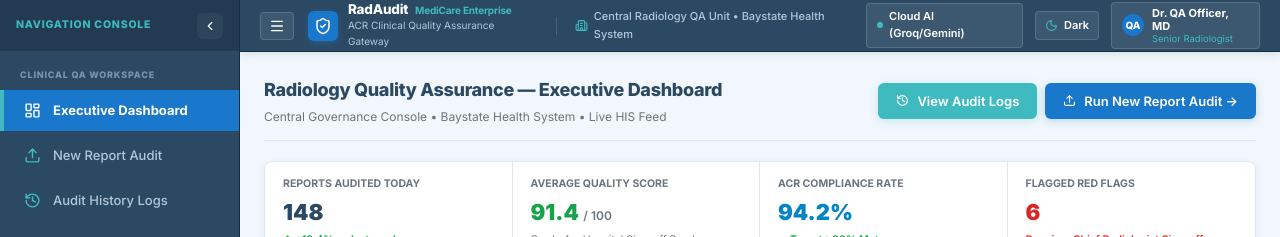
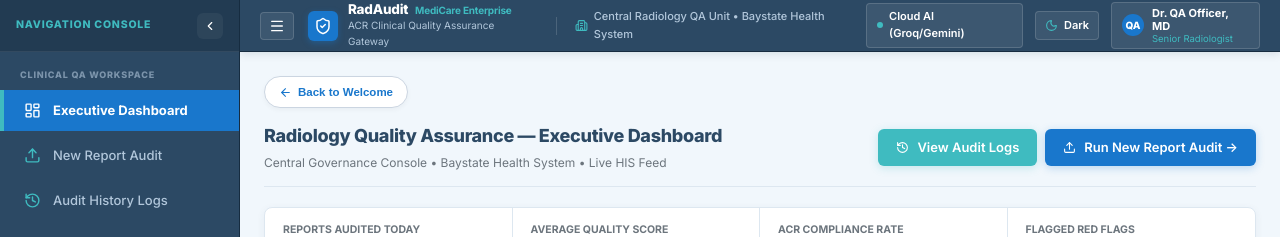
Before and after one commit to debanshidas/radiology-report-audit-app, a React (Vite) app: page / in a window 1280 px wide. Both pictures are taken after a click on the button "Get Started". Shown: the top 237 px of the page. Built offline with nearby package versions, Linux system fonts and the light colour scheme; no server answers; the HTML template or start-up script is replaced by a standard one.

Commit message:
Add Back to Welcome button with ArrowLeft icon to main dashboard and upload views

```diff
--- a/src/App.jsx
+++ b/src/App.jsx
@@ -234,8 +234,8 @@ export default function App() {
               style={{ flex: 1, minHeight: 0, padding: '24px', overflowY: 'auto', overflowX: 'hidden', position: 'relative', WebkitOverflowScrolling: 'touch' }}
             >
               <div>
-                {activePage === 'dashboard' && <DashboardPage setActivePage={setActivePage} setReportText={setReportText} serverConnected={serverConnected} />}
-                {activePage === 'upload' && <UploadPage reportText={reportText} setReportText={setReportText} modality={modality} setModality={setModality} mandatorySections={mandatorySections} setMandatorySections={setMandatorySections} onStartAudit={handleStartAudit} isLoading={isAnalyzing} />}
+                {activePage === 'dashboard' && <DashboardPage setActivePage={setActivePage} setReportText={setReportText} serverConnected={serverConnected} onBackToWelcome={() => setCurrentView('landing')} />}
+                {activePage === 'upload' && <UploadPage reportText={reportText} setReportText={setReportText} modality={modality} setModality={setModality} mandatorySections={mandatorySections} setMandatorySections={setMandatorySections} onStartAudit={handleStartAudit} isLoading={isAnalyzing} onBackToWelcome={() => setCurrentView('landing')} />}
                 {activePage === 'analysis' && <AnalysisPage isAnalyzing={isAnalyzing} currentStep={currentStep} auditResult={auditResult} analysisError={analysisError} setActivePage={setActivePage} provider={provider} />}
                 {activePage === 'quality' && <QualityDashboardPage auditResult={auditResult} reportText={activeReportText} setReportText={setReportText} setActivePage={setActivePage} />}
                 {activePage === 'suggestions' && <SuggestionsPage auditResult={auditResult} reportText={activeReportText} setReportText={setReportText} setActivePage={setActivePage} />}
--- a/src/pages/DashboardPage.jsx
+++ b/src/pages/DashboardPage.jsx
@@ -1,8 +1,8 @@
 import React from 'react';
-import { LayoutDashboard, Upload, History, FileCode, BarChart3, TrendingUp, ShieldCheck, ArrowRight, FileText, CheckCircle2, AlertTriangle, Clock } from 'lucide-react';
+import { LayoutDashboard, Upload, History, FileCode, BarChart3, TrendingUp, ShieldCheck, ArrowRight, FileText, CheckCircle2, AlertTriangle, Clock, ArrowLeft } from 'lucide-react';
 import { QualityTrendChart, ModalityDistributionChart } from '../components/AnalyticsCharts';
 
-export default function DashboardPage({ setActivePage, setReportText, setModality }) {
+export default function DashboardPage({ setActivePage, setReportText, setModality, onBackToWelcome }) {
   const handleLaunchSample = (mod, sampleText) => {
     setModality(mod);
     setReportText(sampleText);
@@ -13,11 +13,47 @@ export default function DashboardPage({ setActivePage, setReportText, setModalit
     <div style={{ display: 'flex', flexDirection: 'column', gap: '20px' }}>
 
       {/* Page Title & Context Header */}
-      <div style={{ display: 'flex', alignItems: 'center', justifyContent: 'space-between', borderBottom: '1px solid var(--border)', paddingBottom: '14px' }}>
-        <div>
-          <h1 style={{ fontSize: '18px', fontWeight: 800, color: 'var(--text-primary)', margin: 0, letterSpacing: '-0.3px' }}>
-            Radiology Quality Assurance — Executive Dashboard
-          </h1>
+      <div style={{ display: 'flex', flexDirection: 'column', gap: '14px', borderBottom: '1px solid var(--border)', paddingBottom: '14px' }}>
+        {onBackToWelcome && (
+          <button
+            onClick={onBackToWelcome}
+            style={{
+              display: 'flex',
+              alignItems: 'center',
+              gap: '6px',
+              padding: '6px 14px',
+              fontSize: '11.5px',
+              borderRadius: '20px',
+              background: '#FFFFFF',
+              cursor: 'pointer',
+              border: '1px solid #CBD5E1',
+              color: '#1977CC',
+              fontWeight: 700,
+              alignSelf: 'flex-start',
+              boxShadow: '0 2px 5px rgba(0,0,0,0.04)',
+              transition: 'all 0.2s ease',
+              fontFamily: "'Poppins', sans-serif"
+            }}
+            onMouseEnter={(e) => {
+              e.currentTarget.style.background = '#EBF5FF';
+              e.currentTarget.style.borderColor = '#1977CC';
+              e.currentTarget.style.transform = 'translateX(-2px)';
+            }}
+            onMouseLeave={(e) => {
+              e.currentTarget.style.background = '#FFFFFF';
+              e.currentTarget.style.borderColor = '#CBD5E1';
+              e.currentTarget.style.transform = 'translateX(0)';
+            }}
+          >
+            <ArrowLeft size={13} /> Back to Welcome
+          </button>
+        )}
+
+        <div style={{ display: 'flex', alignItems: 'center', justifyContent: 'space-between', width: '100%' }}>
+          <div>
+            <h1 style={{ fontSize: '18px', fontWeight: 800, color: 'var(--text-primary)', margin: 0, letterSpacing: '-0.3px' }}>
+              Radiology Quality Assurance — Executive Dashboard
+            </h1>
           <p style={{ fontSize: '12px', color: 'var(--text-muted)', margin: '2px 0 0' }}>
             Central Governance Console • Baystate Health System • Live HIS Feed
           </p>
@@ -30,6 +66,7 @@ export default function DashboardPage({ setActivePage, setReportText, setModalit
             <Upload size={13} /> Run New Report Audit →
           </button>
         </div>
+      </div>
       </div>
 
       {/* Quality Governance Metric Strip (Border-aligned compact toolbar) */}
--- a/src/pages/UploadPage.jsx
+++ b/src/pages/UploadPage.jsx
@@ -1,5 +1,5 @@
 import React, { useState, useCallback } from 'react';
-import { Upload, FileText, Trash2, Play, Sparkles, CheckCircle2, RefreshCw, File, BookOpen, Shuffle, AlertCircle } from 'lucide-react';
+import { Upload, FileText, Trash2, Play, Sparkles, CheckCircle2, RefreshCw, File, BookOpen, Shuffle, AlertCircle, ArrowLeft } from 'lucide-react';
 import AICautionNotice from '../components/AICautionNotice';
 import DemoLibraryModal from '../components/DemoLibraryModal';
 import { apiFetch } from '../utils/apiClient';
@@ -19,7 +19,8 @@ export default function UploadPage({
   reportText, setReportText,
   modality, setModality,
   mandatorySections, setMandatorySections,
-  onStartAudit, isLoading
+  onStartAudit, isLoading,
+  onBackToWelcome
 }) {
   const [selectedFile, setSelectedFile] = useState(null);
   const [fileSize, setFileSize] = useState(null);
@@ -98,6 +99,40 @@ export default function UploadPage({
 
       {/* Header */}
       <div>
+        {onBackToWelcome && (
+          <button
+            onClick={onBackToWelcome}
+            style={{
+              display: 'flex',
+              alignItems: 'center',
+              gap: '6px',
+              padding: '6px 14px',
+              fontSize: '11.5px',
+              borderRadius: '20px',
+              background: '#FFFFFF',
+              cursor: 'pointer',
+              border: '1px solid #CBD5E1',
+              color: '#1977CC',
+              fontWeight: 700,
+              marginBottom: '14px',
+              boxShadow: '0 2px 5px rgba(0,0,0,0.04)',
+              transition: 'all 0.2s ease',
+              fontFamily: "'Poppins', sans-serif"
+            }}
+            onMouseEnter={(e) => {
+              e.currentTarget.style.background = '#EBF5FF';
+              e.currentTarget.style.borderColor = '#1977CC';
+              e.currentTarget.style.transform = 'translateX(-2px)';
+            }}
+            onMouseLeave={(e) => {
+              e.currentTarget.style.background = '#FFFFFF';
+              e.currentTarget.style.borderColor = '#CBD5E1';
+              e.currentTarget.style.transform = 'translateX(0)';
+            }}
+          >
+            <ArrowLeft size={13} /> Back to Welcome
+          </button>
+        )}
         <h1 style={{ fontSize: '20px', fontWeight: 800, color: 'var(--text-primary)', margin: 0, letterSpacing: '-0.3px' }}>
           Upload Radiology Report for Clinical Audit
         </h1>
```
